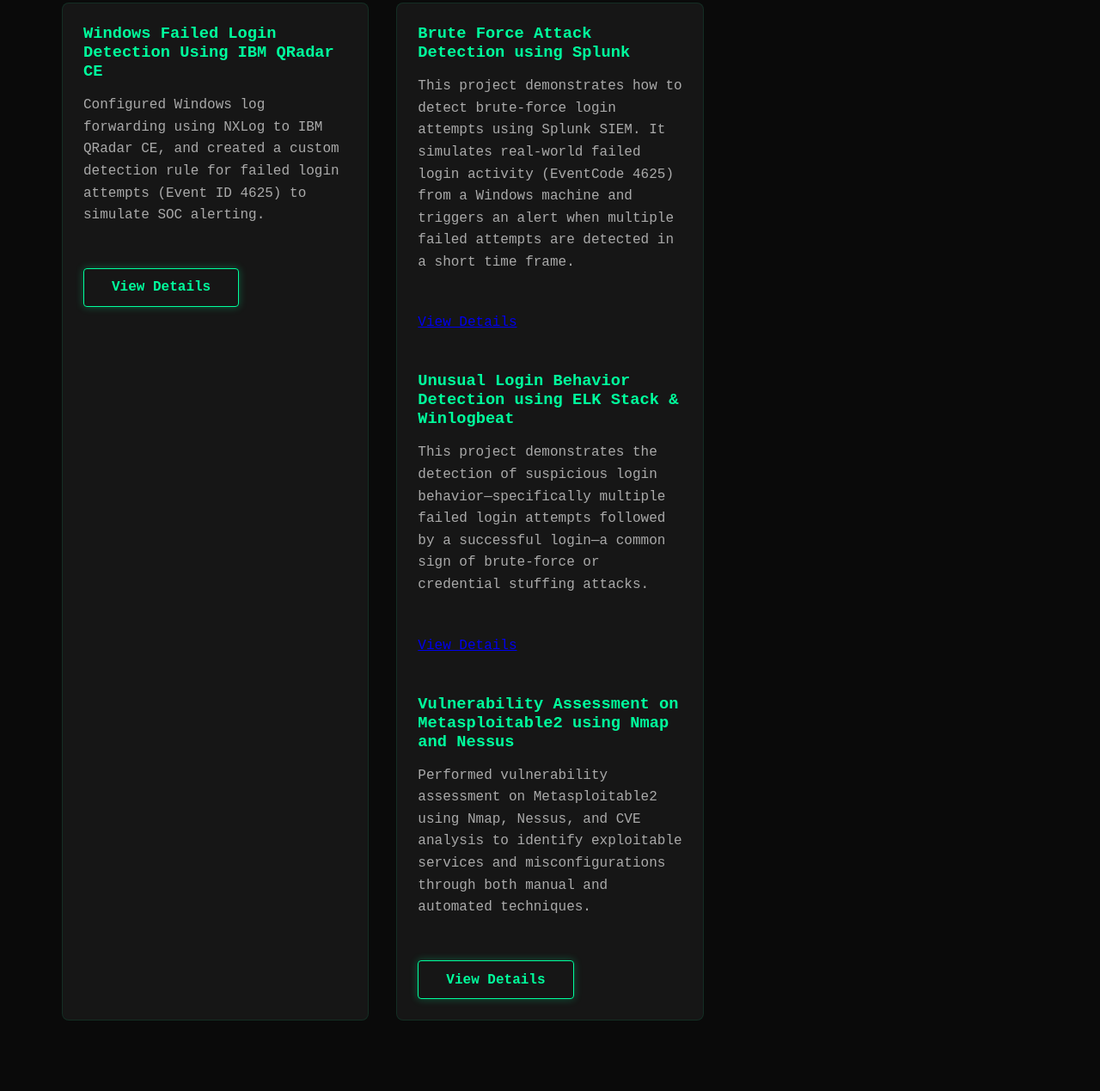
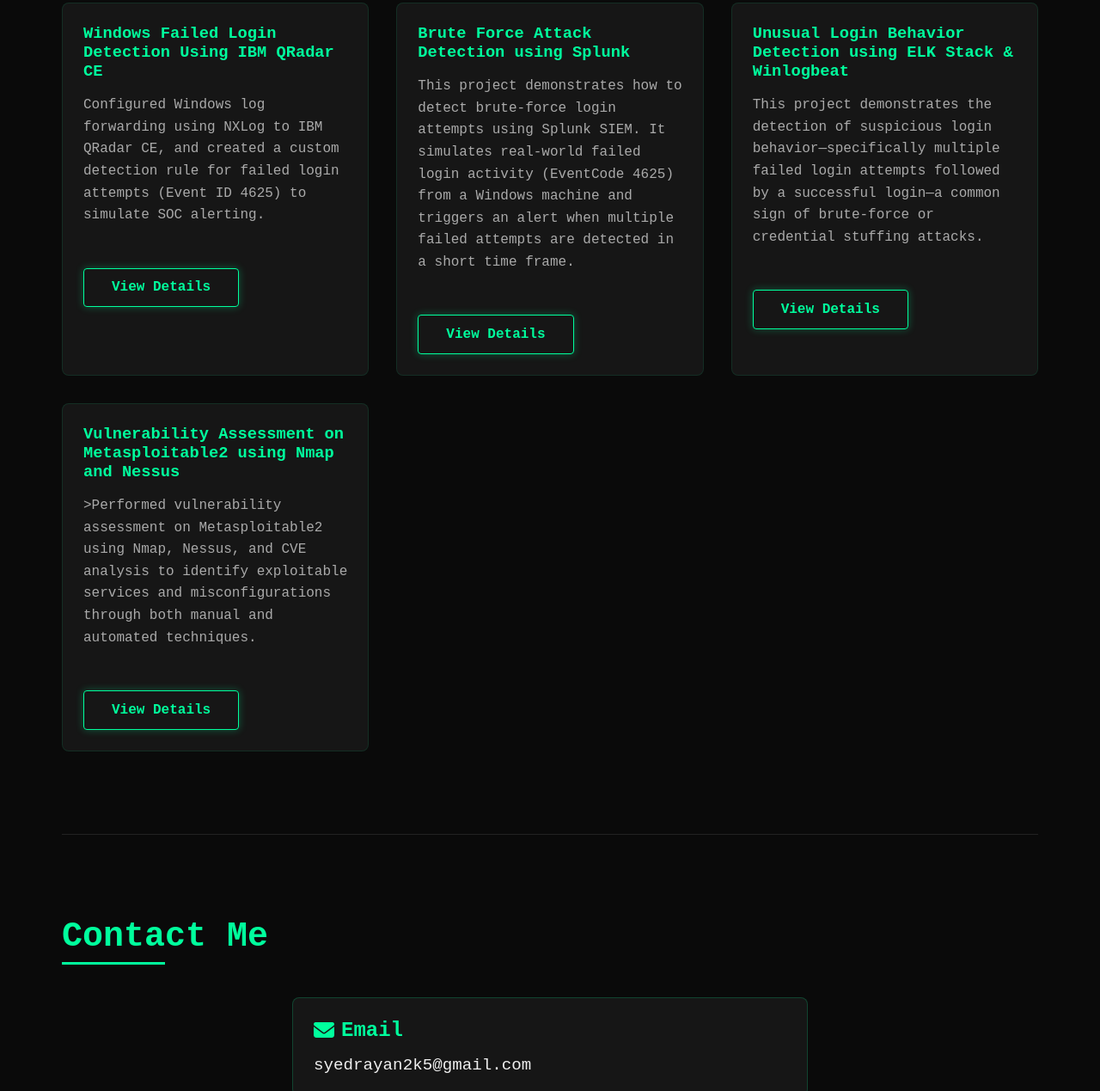
Before and after one commit to syedrayan5/portfolio, a plain HTML site: page index.html in a window 1280 px wide. Shown: the part 4177-5446 px from the top of the page at 86% size. Drawn offline with Linux system fonts and the light colour scheme.

Commit message:
Update index.html

```diff
--- a/index.html
+++ b/index.html
@@ -809,28 +809,35 @@
                         <a href="https://github.com/syedrayan5/windows-failed-login-detection-qradar-ce" class="btn">View Details</a>
                     </div>
                 </div>
+
                 <div class="project-card">
+
                     <div class="project-info">
-                        <h3>Brute Force Attack Detection using Splunk</h3>
+                        <h3> Brute Force Attack Detection using Splunk</h3>
                         <p>This project demonstrates how to detect brute-force login attempts using Splunk SIEM. It simulates real-world failed login activity (EventCode 4625) from a Windows machine and triggers an alert when multiple failed attempts are detected in a short time frame.</p>
                         <div class="project-tags">
 
                         </div>
-                        <a href="https://github.com/syedrayan5/Brute-Force-Attack-Detection-using-Splunk">View Details</a>
+                        <a href="https://github.com/syedrayan5/Brute-Force-Attack-Detection-using-Splunk" class="btn">View Details</a>
                     </div>
+                </div>
 
-                     <div class="project-info">
-                        <h3>Unusual Login Behavior Detection using ELK Stack & Winlogbeat</h3>
+                <div class="project-card">
+
+                    <div class="project-info">
+                        <h3> Unusual Login Behavior Detection using ELK Stack & Winlogbeat</h3>
                         <p>This project demonstrates the detection of suspicious login behavior—specifically multiple failed login attempts followed by a successful login—a common sign of brute-force or credential stuffing attacks.</p>
                         <div class="project-tags">
 
                         </div>
-                        <a href="https://github.com/syedrayan5/Unusual-Login-Behavior-Detection-using-ELK-Stack-Winlogbeat">View Details</a>
+                        <a href="https://github.com/syedrayan5/Unusual-Login-Behavior-Detection-using-ELK-Stack-Winlogbeat" class="btn">View Details</a>
                     </div>
+                </div>
+                <div class="project-card">
 
                     <div class="project-info">
                         <h3>Vulnerability Assessment on Metasploitable2 using Nmap and Nessus</h3>
-                        <p>Performed vulnerability assessment on Metasploitable2 using Nmap, Nessus, and CVE analysis to identify exploitable services and misconfigurations through both manual and automated techniques.</p>
+                        <p>>Performed vulnerability assessment on Metasploitable2 using Nmap, Nessus, and CVE analysis to identify exploitable services and misconfigurations through both manual and automated techniques.</p>
                         <div class="project-tags">
 
                         </div>
```
